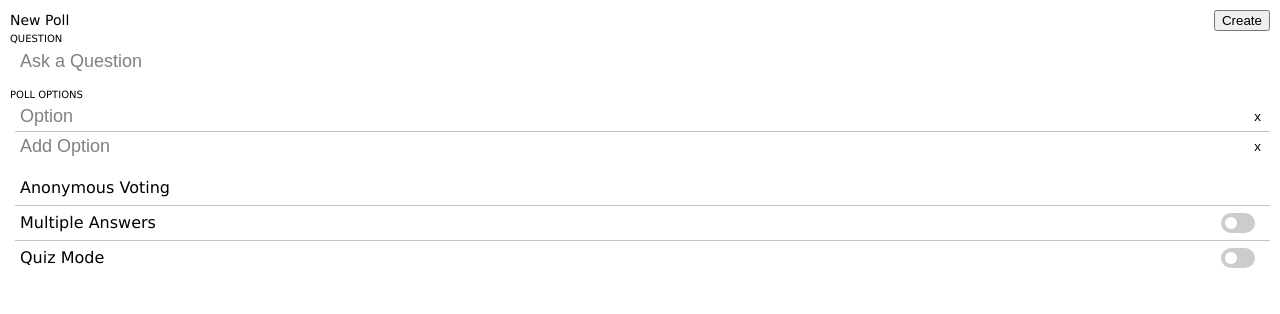
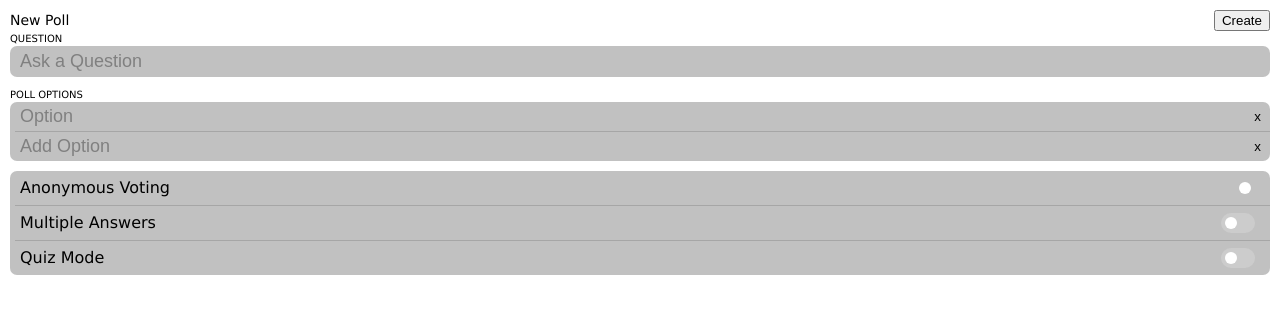
Before and after one commit to Dominus-Draconis/repoll_web, a plain HTML site: page index.html in a window 1280 px wide. Drawn offline with Linux system fonts and the light colour scheme.

Commit message:
colorsssss

```diff
--- a/index.html
+++ b/index.html
@@ -19,10 +19,8 @@
         input, textarea, .delete-button{
             color: var(--tg-theme-text-color);
         }
-        @media (prefers-color-scheme: light) {
-            .options-list, .poll-title, .settings, .quiz-explanation, .dragging{
-                background: rgb(255, 255, 255)
-            }
+        .options-list, .poll-title, .settings, .quiz-explanation, .dragging{
+            background: rgba(128, 128, 128, 0.489)
         }
         .toggle-switch:checked + .slider {
             background-color: var(--tg-theme-accent-text-color);
```
